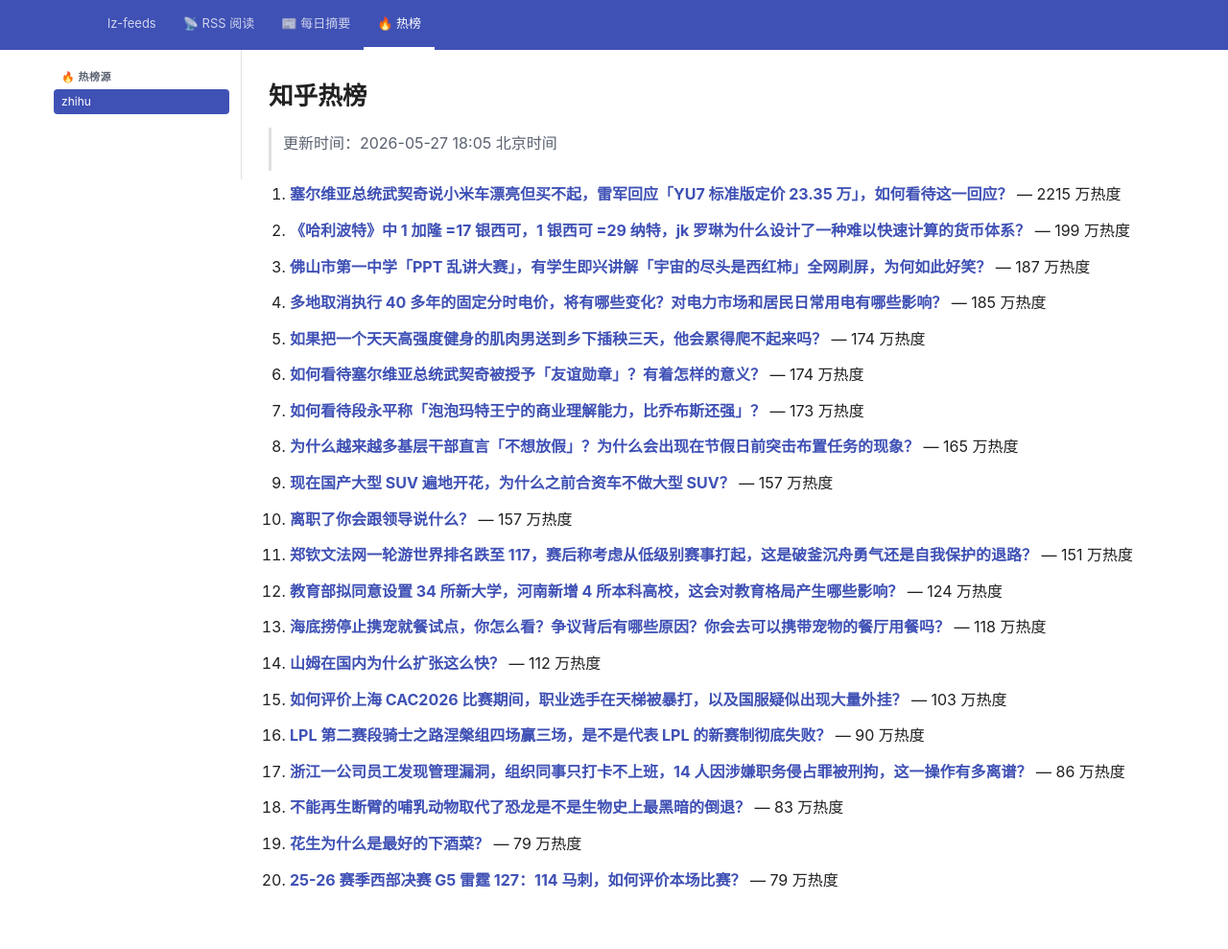
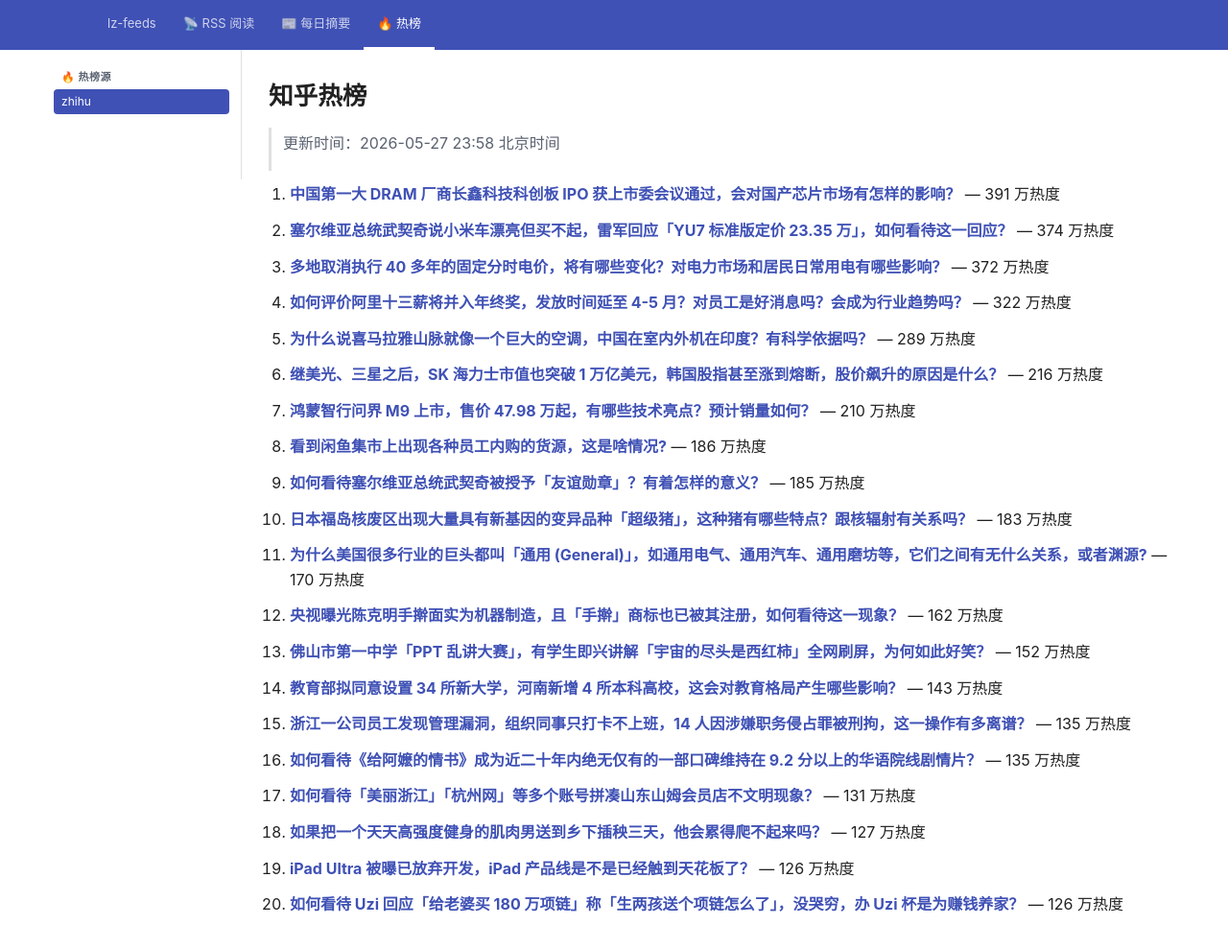
Before and after one commit to lizhang0101/lz-feeds, a Jekyll site: the page built from _hotlist/zhihu.md, in a window 1280 px wide and 1020 px high. Shown: the top 989 px of the window at 96% size. Built offline with Jekyll 4.4.1, drawn with Linux system fonts in a browser that asks for light colours.

Commit message:
hotlist: 2026-05-27T15:58Z

```diff
--- a/_hotlist/zhihu.md
+++ b/_hotlist/zhihu.md
@@ -1,48 +1,48 @@
 ---
-updated: 2026-05-27 18:05 北京时间
+updated: 2026-05-27 23:58 北京时间
 count: 20
 ---
 
 # 知乎热榜
 
-> 更新时间：2026-05-27 18:05 北京时间
+> 更新时间：2026-05-27 23:58 北京时间
 
-1. **[塞尔维亚总统武契奇说小米车漂亮但买不起，雷军回应「YU7 标准版定价 23.35 万」，如何看待这一回应？](https://www.zhihu.com/question/2042890815265923370)** — 2215 万热度
+1. **[中国第一大 DRAM 厂商长鑫科技科创板 IPO 获上市委会议通过，会对国产芯片市场有怎样的影响？](https://www.zhihu.com/question/2042900633947038528)** — 391 万热度
 
-2. **[《哈利波特》中 1 加隆 =17 银西可，1 银西可 =29 纳特，jk 罗琳为什么设计了一种难以快速计算的货币体系？](https://www.zhihu.com/question/2042271988564186432)** — 199 万热度
+2. **[塞尔维亚总统武契奇说小米车漂亮但买不起，雷军回应「YU7 标准版定价 23.35 万」，如何看待这一回应？](https://www.zhihu.com/question/2042890815265923370)** — 374 万热度
 
-3. **[佛山市第一中学「PPT 乱讲大赛」，有学生即兴讲解「宇宙的尽头是西红柿」全网刷屏，为何如此好笑？](https://www.zhihu.com/question/2042652993103689178)** — 187 万热度
+3. **[多地取消执行 40 多年的固定分时电价，将有哪些变化？对电力市场和居民日常用电有哪些影响？](https://www.zhihu.com/question/2042878236959536823)** — 372 万热度
 
-4. **[多地取消执行 40 多年的固定分时电价，将有哪些变化？对电力市场和居民日常用电有哪些影响？](https://www.zhihu.com/question/2042878236959536823)** — 185 万热度
+4. **[如何评价阿里十三薪将并入年终奖，发放时间延至 4-5 月？对员工是好消息吗？会成为行业趋势吗？](https://www.zhihu.com/question/2043016539914203464)** — 322 万热度
 
-5. **[如果把一个天天高强度健身的肌肉男送到乡下插秧三天，他会累得爬不起来吗？](https://www.zhihu.com/question/2042350863096832511)** — 174 万热度
+5. **[为什么说喜马拉雅山脉就像一个巨大的空调，中国在室内外机在印度？有科学依据吗？](https://www.zhihu.com/question/2042963003981526641)** — 289 万热度
 
-6. **[如何看待塞尔维亚总统武契奇被授予「友谊勋章」？有着怎样的意义？](https://www.zhihu.com/question/2042374364042088511)** — 174 万热度
+6. **[继美光、三星之后，SK 海力士市值也突破 1 万亿美元，韩国股指甚至涨到熔断，股价飙升的原因是什么？](https://www.zhihu.com/question/2042901886798403259)** — 216 万热度
 
-7. **[如何看待段永平称「泡泡玛特王宁的商业理解能力，比乔布斯还强」？](https://www.zhihu.com/question/2042903393052485561)** — 173 万热度
+7. **[鸿蒙智行问界 M9 上市，售价 47.98 万起，有哪些技术亮点？预计销量如何？](https://www.zhihu.com/question/2042953295174394055)** — 210 万热度
 
-8. **[为什么越来越多基层干部直言「不想放假」？为什么会出现在节假日前突击布置任务的现象？](https://www.zhihu.com/question/2042608694530245057)** — 165 万热度
+8. **[看到闲鱼集市上出现各种员工内购的货源，这是啥情况?](https://www.zhihu.com/question/2042758934994346173)** — 186 万热度
 
-9. **[现在国产大型 SUV 遍地开花，为什么之前合资车不做大型 SUV？](https://www.zhihu.com/question/2041975560096715361)** — 157 万热度
+9. **[如何看待塞尔维亚总统武契奇被授予「友谊勋章」？有着怎样的意义？](https://www.zhihu.com/question/2042374364042088511)** — 185 万热度
 
-10. **[离职了你会跟领导说什么？](https://www.zhihu.com/question/47643821)** — 157 万热度
+10. **[日本福岛核废区出现大量具有新基因的变异品种「超级猪」，这种猪有哪些特点？跟核辐射有关系吗？](https://www.zhihu.com/question/2042329760202581247)** — 183 万热度
 
-11. **[郑钦文法网一轮游世界排名跌至 117，赛后称考虑从低级别赛事打起，这是破釜沉舟勇气还是自我保护的退路？](https://www.zhihu.com/question/2042547116913022598)** — 151 万热度
+11. **[为什么美国很多行业的巨头都叫「通用 (General)」，如通用电气、通用汽车、通用磨坊等，它们之间有无什么关系，或者渊源?](https://www.zhihu.com/question/20205304)** — 170 万热度
 
-12. **[教育部拟同意设置 34 所新大学，河南新增 4 所本科高校，这会对教育格局产生哪些影响？](https://www.zhihu.com/question/2041187512429852426)** — 124 万热度
+12. **[央视曝光陈克明手擀面实为机器制造，且「手擀」商标也已被其注册，如何看待这一现象？](https://www.zhihu.com/question/2042901048293947230)** — 162 万热度
 
-13. **[海底捞停止携宠就餐试点，你怎么看？争议背后有哪些原因？你会去可以携带宠物的餐厅用餐吗？](https://www.zhihu.com/question/2042704709119694369)** — 118 万热度
+13. **[佛山市第一中学「PPT 乱讲大赛」，有学生即兴讲解「宇宙的尽头是西红柿」全网刷屏，为何如此好笑？](https://www.zhihu.com/question/2042652993103689178)** — 152 万热度
 
-14. **[山姆在国内为什么扩张这么快？](https://www.zhihu.com/question/2040888681389635472)** — 112 万热度
+14. **[教育部拟同意设置 34 所新大学，河南新增 4 所本科高校，这会对教育格局产生哪些影响？](https://www.zhihu.com/question/2041187512429852426)** — 143 万热度
 
-15. **[如何评价上海 CAC2026 比赛期间，职业选手在天梯被暴打，以及国服疑似出现大量外挂？](https://www.zhihu.com/question/2041307918381928641)** — 103 万热度
+15. **[浙江一公司员工发现管理漏洞，组织同事只打卡不上班，14 人因涉嫌职务侵占罪被刑拘，这一操作有多离谱？](https://www.zhihu.com/question/2042313064389891238)** — 135 万热度
 
-16. **[LPL 第二赛段骑士之路涅槃组四场赢三场，是不是代表 LPL 的新赛制彻底失败？](https://www.zhihu.com/question/2042256754667508570)** — 90 万热度
+16. **[如何看待《给阿嬷的情书》成为近二十年内绝无仅有的一部口碑维持在 9.2 分以上的华语院线剧情片？](https://www.zhihu.com/question/2042532817628878168)** — 135 万热度
 
-17. **[浙江一公司员工发现管理漏洞，组织同事只打卡不上班，14 人因涉嫌职务侵占罪被刑拘，这一操作有多离谱？](https://www.zhihu.com/question/2042313064389891238)** — 86 万热度
+17. **[如何看待「美丽浙江」「杭州网」等多个账号拼凑山东山姆会员店不文明现象？](https://www.zhihu.com/question/2042258922862548499)** — 131 万热度
 
-18. **[不能再生断臂的哺乳动物取代了恐龙是不是生物史上最黑暗的倒退？](https://www.zhihu.com/question/643615028)** — 83 万热度
+18. **[如果把一个天天高强度健身的肌肉男送到乡下插秧三天，他会累得爬不起来吗？](https://www.zhihu.com/question/2042350863096832511)** — 127 万热度
 
-19. **[花生为什么是最好的下酒菜？](https://www.zhihu.com/question/47338871)** — 79 万热度
+19. **[iPad Ultra 被曝已放弃开发，iPad 产品线是不是已经触到天花板了？](https://www.zhihu.com/question/2042310569772806238)** — 126 万热度
 
-20. **[25-26 赛季西部决赛 G5 雷霆 127：114 马刺，如何评价本场比赛？](https://www.zhihu.com/question/2042748588271391010)** — 79 万热度
+20. **[如何看待 Uzi 回应「给老婆买 180 万项链」称「生两孩送个项链怎么了」，没哭穷，办 Uzi 杯是为赚钱养家？](https://www.zhihu.com/question/2041684405639444059)** — 126 万热度
```
